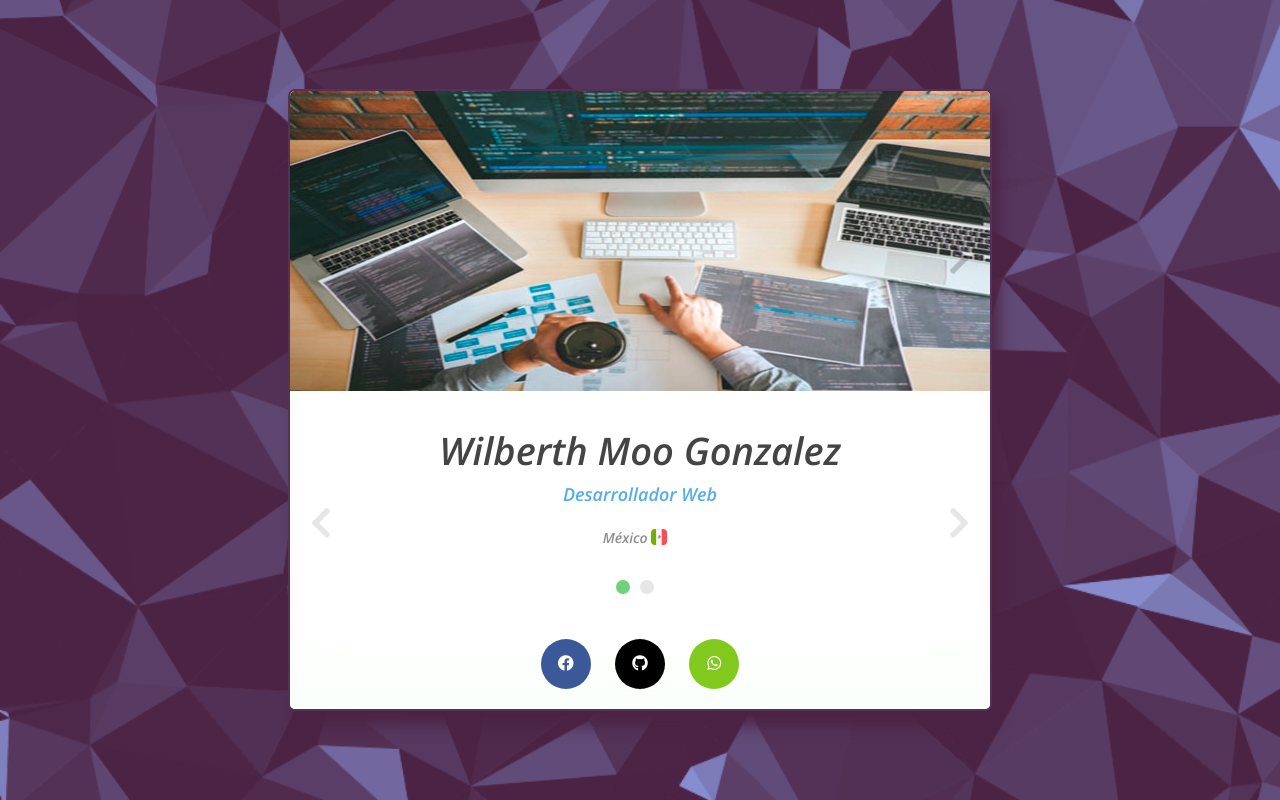
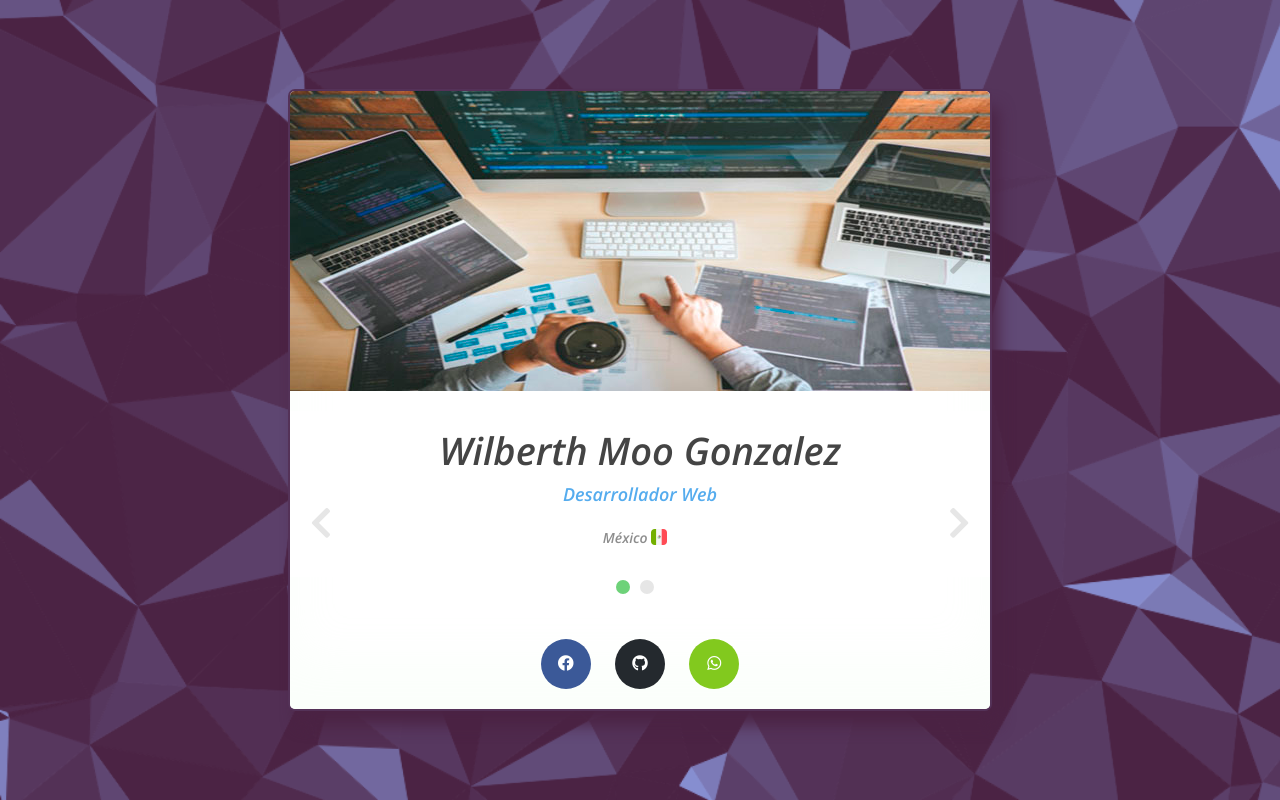
Before and after one commit to UR13L-MG/cv, a plain HTML site: page index.html in a window 1280 px wide. Drawn offline with nearby package versions, Linux system fonts and the light colour scheme; files that its build step writes are made by us from their sources; files whose address does not match are found by name.

Commit message:
version-2

```diff
--- a/css/styles.css
+++ b/css/styles.css
@@ -204,8 +204,8 @@ Redes Sociales
     border-radius: 50%;
     margin: 0 10px;
 }
-.social_media .behance {
-    background: #1769ff;
+.social_media .github {
+    background: #24292E;
 }
 .social_media .facebook {
     background: #3b5998;
```
